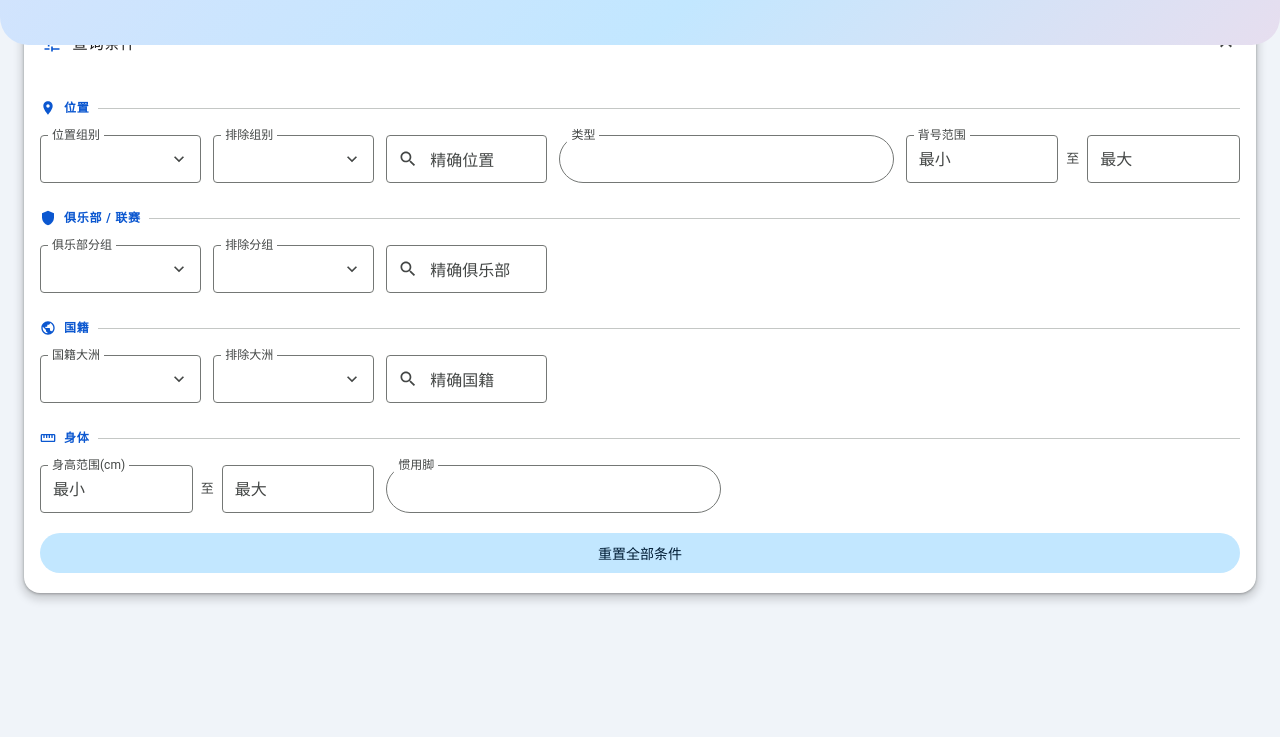
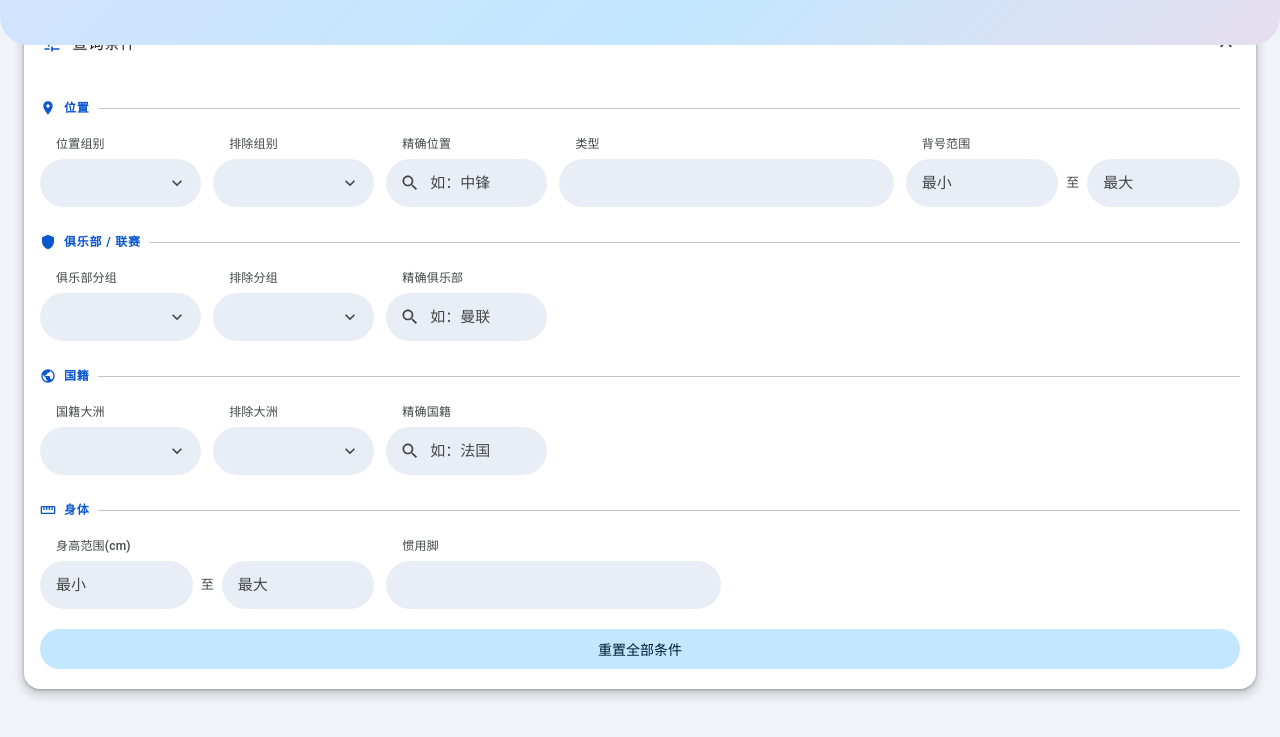
Before and after one commit to InGnIJM/kuangliangba, a website: page tools/web_template.html in a window 1280 px wide. Shown: the part 87-824 px from the top of the page. Before the commit the page ends 800 px from the top, so only its background shows below. Drawn offline with Linux system fonts and the light colour scheme.

Commit message:
style:筛选控件改为胶囊样式并统一标签布局

```diff
--- a/tools/web_template.html
+++ b/tools/web_template.html
@@ -192,48 +192,56 @@ details#filters[open] summary .chev { transform: rotate(180deg); }
   grid-template-columns: repeat(auto-fill, minmax(160px, 1fr));
   gap: 18px 12px;
 }
-.field { position: relative; min-width: 0; }
+.field { min-width: 0; }
+.field > label {
+  display: block;
+  font-size: 12px;
+  font-weight: 500;
+  letter-spacing: .2px;
+  color: var(--on-surface-variant);
+  padding: 0 16px 6px;
+}
+.field:focus-within > label { color: var(--primary); }
+.ctrl { position: relative; }
 .field .pair { display: flex; align-items: center; gap: 8px; }
-.field .sub { position: relative; flex: 1; min-width: 0; }
+.field .pair input { flex: 1; min-width: 0; }
 .field .sep {
   color: var(--on-surface-variant);
   font-size: 13px;
   flex-shrink: 0;
 }
 
-/* M3 描边式文本框（outlined） */
+/* Google 风格胶囊控件（pill） */
 select, input {
   width: 100%;
   height: 48px;
-  padding: 0 12px;
-  background: transparent;
+  padding: 0 16px;
+  background: var(--surface-container);
   color: var(--on-surface);
-  border: 1px solid var(--outline);
-  border-radius: 4px;
-  font-size: 16px;
+  border: none;
+  border-radius: 24px;
+  font-size: 15px;
   font-family: inherit;
   outline: none;
   caret-color: var(--primary);
-  transition: border-color .15s var(--ease-standard), box-shadow .15s var(--ease-standard);
+  transition: background-color .15s var(--ease-standard), box-shadow .2s var(--ease);
 }
 select {
   appearance: none;
   padding-right: 44px;
   cursor: pointer;
 }
-select:hover, input:hover { border-color: var(--on-surface); }
+select:hover, input:hover { background: var(--surface-high); }
 select:focus, input:focus {
-  border-color: var(--primary);
-  box-shadow: inset 0 0 0 1px var(--primary);
+  background: var(--surface-lowest);
+  box-shadow: 0 0 0 2px var(--primary), var(--shadow-1);
 }
-input::placeholder { color: transparent; }
-input:focus::placeholder { color: var(--on-surface-variant); }
-.field .sub input::placeholder { color: var(--on-surface-variant); }
+input::placeholder { color: var(--on-surface-variant); }
 input[type=number] { appearance: textfield; -moz-appearance: textfield; }
 input::-webkit-outer-spin-button, input::-webkit-inner-spin-button { -webkit-appearance: none; }
 
 /* 下拉箭头 / 前导图标 / 清除按钮 */
-.field > svg.chev-f, .field > svg.lead {
+.ctrl > svg.chev-f, .ctrl > svg.lead {
   position: absolute;
   top: 14px;
   width: 20px;
@@ -242,88 +250,62 @@ input::-webkit-outer-spin-button, input::-webkit-inner-spin-button { -webkit-app
   pointer-events: none;
   transition: transform .2s var(--ease), color .15s var(--ease-standard);
 }
-.field > svg.chev-f { right: 12px; }
-.field > svg.lead { left: 12px; }
-.field:focus-within > svg.chev-f { transform: rotate(180deg); color: var(--primary); }
-.field:focus-within > svg.lead { color: var(--primary); }
-.field.has-icon > input { padding-left: 44px; padding-right: 40px; }
-.field.has-icon > label { left: 40px; }
+.ctrl > svg.chev-f { right: 14px; }
+.ctrl > svg.lead { left: 14px; }
+.ctrl:focus-within > svg.chev-f { transform: rotate(180deg); color: var(--primary); }
+.ctrl:focus-within > svg.lead { color: var(--primary); }
+.ctrl > input.lead-in { padding-left: 44px; padding-right: 44px; }
 .clr {
   position: absolute;
-  right: 8px;
+  right: 10px;
   top: 12px;
   width: 24px;
   height: 24px;
   border: none;
   border-radius: 12px;
-  background: transparent;
+  background: var(--surface-high);
   color: var(--on-surface-variant);
   display: none;
   align-items: center;
   justify-content: center;
   cursor: pointer;
   padding: 0;
+  transition: background-color .15s, color .15s, transform .15s var(--ease);
 }
-.clr:hover { background: color-mix(in srgb, var(--on-surface) 8%, transparent); color: var(--on-surface); }
-.field.has-value .clr { display: inline-flex; }
+.clr:hover { background: var(--outline-variant); color: var(--on-surface); }
+.clr:active { transform: scale(.9); }
+.ctrl.has-value .clr { display: inline-flex; }
 
-/* 浮动 label：默认落在框内，聚焦/有值时上浮 */
-.field > label {
-  position: absolute;
-  left: 8px;
-  top: 14px;
-  padding: 0 4px;
-  font-size: 16px;
-  color: var(--on-surface-variant);
-  pointer-events: none;
-  white-space: nowrap;
-  background: transparent;
-  transition: top .15s var(--ease-standard), font-size .15s var(--ease-standard),
-              color .15s var(--ease-standard), background-color .15s var(--ease-standard);
-}
-.field > input:focus ~ label,
-.field > input:not(:placeholder-shown) ~ label,
-.field > select ~ label,
-.field.seg > label,
-.field.range > label {
-  top: -9px;
-  left: 8px;
-  font-size: 12px;
-  background: var(--surface-lowest);
-}
-.field > input:focus ~ label,
-.field > select:focus ~ label,
-.field.seg:focus-within > label,
-.field.range:focus-within > label { color: var(--primary); }
-
-/* ===== M3 分段按钮 ===== */
+/* ===== 分段按钮（胶囊容器式） ===== */
 .segmented {
   display: flex;
   height: 48px;
-  border: 1px solid var(--outline);
+  padding: 4px;
+  gap: 4px;
+  background: var(--surface-container);
   border-radius: 24px;
-  overflow: hidden;
 }
 .segmented button {
   flex: 1;
   min-width: 0;
   border: none;
+  border-radius: 20px;
   background: transparent;
-  color: var(--on-surface);
+  color: var(--on-surface-variant);
   font-size: 14px;
   font-family: inherit;
   cursor: pointer;
   position: relative;
   overflow: hidden;
   white-space: nowrap;
-  transition: background-color .15s var(--ease-standard), color .15s var(--ease-standard);
+  transition: background-color .2s var(--ease), color .2s var(--ease), box-shadow .2s var(--ease);
 }
-.segmented button + button { border-left: 1px solid var(--outline); }
-.segmented button:hover { background: color-mix(in srgb, var(--on-surface) 6%, transparent); }
+.segmented button:hover { color: var(--on-surface); }
 .segmented button.active {
   background: var(--secondary-container);
   color: var(--on-secondary-container);
   font-weight: 500;
+  box-shadow: var(--shadow-1);
 }
 .segmented button.active::before {
   content: "";
@@ -553,59 +535,52 @@ main { padding: 0 16px 32px; }
   <div class="filter-body">
     <div class="grid">
       <div class="section-title"><svg viewBox="0 0 24 24" fill="currentColor"><path d="M12 2C8.13 2 5 5.13 5 9c0 5.25 7 13 7 13s7-7.75 7-13c0-3.87-3.13-7-7-7zm0 9.5c-1.38 0-2.5-1.12-2.5-2.5s1.12-2.5 2.5-2.5 2.5 1.12 2.5 2.5-1.12 2.5-2.5 2.5z"/></svg>位置</div>
-      <div class="field"><select id="posGroup"></select><svg class="chev-f" viewBox="0 0 24 24" fill="currentColor"><path d="M16.59 8.59L12 13.17 7.41 8.59 6 10l6 6 6-6z"/></svg><label>位置组别</label></div>
-      <div class="field"><select id="posGroupEx"></select><svg class="chev-f" viewBox="0 0 24 24" fill="currentColor"><path d="M16.59 8.59L12 13.17 7.41 8.59 6 10l6 6 6-6z"/></svg><label>排除组别</label></div>
-      <div class="field has-icon">
+      <div class="field"><label>位置组别</label><div class="ctrl"><select id="posGroup"></select><svg class="chev-f" viewBox="0 0 24 24" fill="currentColor"><path d="M16.59 8.59L12 13.17 7.41 8.59 6 10l6 6 6-6z"/></svg></div></div>
+      <div class="field"><label>排除组别</label><div class="ctrl"><select id="posGroupEx"></select><svg class="chev-f" viewBox="0 0 24 24" fill="currentColor"><path d="M16.59 8.59L12 13.17 7.41 8.59 6 10l6 6 6-6z"/></svg></div></div>
+      <div class="field"><label>精确位置</label><div class="ctrl">
         <svg class="lead" viewBox="0 0 24 24" fill="currentColor"><path d="M15.5 14h-.79l-.28-.27C15.41 12.59 16 11.11 16 9.5 16 5.91 13.09 3 9.5 3S3 5.91 3 9.5 5.91 16 9.5 16c1.61 0 3.09-.59 4.23-1.57l.27.28v.79l5 4.99L20.49 19l-4.99-5zm-6 0C7.01 14 5 11.99 5 9.5S7.01 5 9.5 5 14 7.01 14 9.5 11.99 14 9.5 14z"/></svg>
-        <input id="pos" list="dl-pos" placeholder=" ">
+        <input id="pos" class="lead-in" list="dl-pos" placeholder="如：中锋">
         <button type="button" class="clr" tabindex="-1" aria-label="清除"><svg width="14" height="14" viewBox="0 0 24 24" fill="currentColor"><path d="M19 6.41L17.59 5 12 10.59 6.41 5 5 6.41 10.59 12 5 17.59 6.41 19 12 13.41 17.59 19 19 17.59 13.41 12z"/></svg></button>
-        <label>精确位置</label>
+      </div></div>
+      <div class="field seg"><label>类型</label>
+        <div class="segmented" id="type" data-values="全部,现役,历史"></div>
       </div>
-      <div class="field seg">
-        <div class="segmented" id="type" data-values="全部,现役,历史"></div>
-        <label>类型</label>
-      </div>
-      <div class="field range">
+      <div class="field range"><label>背号范围</label>
         <div class="pair">
-          <div class="sub"><input id="shirtMin" type="number" inputmode="numeric" placeholder="最小"></div>
+          <input id="shirtMin" type="number" inputmode="numeric" placeholder="最小">
           <span class="sep">至</span>
-          <div class="sub"><input id="shirtMax" type="number" inputmode="numeric" placeholder="最大"></div>
+          <input id="shirtMax" type="number" inputmode="numeric" placeholder="最大">
         </div>
-        <label>背号范围</label>
       </div>
 
       <div class="section-title"><svg viewBox="0 0 24 24" fill="currentColor"><path d="M12 1L3 5v6c0 5.55 3.84 10.74 9 12 5.16-1.26 9-6.45 9-12V5l-9-4z"/></svg>俱乐部 / 联赛</div>
-      <div class="field"><select id="leagueGroup"></select><svg class="chev-f" viewBox="0 0 24 24" fill="currentColor"><path d="M16.59 8.59L12 13.17 7.41 8.59 6 10l6 6 6-6z"/></svg><label>俱乐部分组</label></div>
-      <div class="field"><select id="leagueGroupEx"></select><svg class="chev-f" viewBox="0 0 24 24" fill="currentColor"><path d="M16.59 8.59L12 13.17 7.41 8.59 6 10l6 6 6-6z"/></svg><label>排除分组</label></div>
-      <div class="field has-icon">
+      <div class="field"><label>俱乐部分组</label><div class="ctrl"><select id="leagueGroup"></select><svg class="chev-f" viewBox="0 0 24 24" fill="currentColor"><path d="M16.59 8.59L12 13.17 7.41 8.59 6 10l6 6 6-6z"/></svg></div></div>
+      <div class="field"><label>排除分组</label><div class="ctrl"><select id="leagueGroupEx"></select><svg class="chev-f" viewBox="0 0 24 24" fill="currentColor"><path d="M16.59 8.59L12 13.17 7.41 8.59 6 10l6 6 6-6z"/></svg></div></div>
+      <div class="field"><label>精确俱乐部</label><div class="ctrl">
         <svg class="lead" viewBox="0 0 24 24" fill="currentColor"><path d="M15.5 14h-.79l-.28-.27C15.41 12.59 16 11.11 16 9.5 16 5.91 13.09 3 9.5 3S3 5.91 3 9.5 5.91 16 9.5 16c1.61 0 3.09-.59 4.23-1.57l.27.28v.79l5 4.99L20.49 19l-4.99-5zm-6 0C7.01 14 5 11.99 5 9.5S7.01 5 9.5 5 14 7.01 14 9.5 11.99 14 9.5 14z"/></svg>
-        <input id="club" list="dl-club" placeholder=" ">
+        <input id="club" class="lead-in" list="dl-club" placeholder="如：曼联">
         <button type="button" class="clr" tabindex="-1" aria-label="清除"><svg width="14" height="14" viewBox="0 0 24 24" fill="currentColor"><path d="M19 6.41L17.59 5 12 10.59 6.41 5 5 6.41 10.59 12 5 17.59 6.41 19 12 13.41 17.59 19 19 17.59 13.41 12z"/></svg></button>
-        <label>精确俱乐部</label>
-      </div>
+      </div></div>
 
       <div class="section-title"><svg viewBox="0 0 24 24" fill="currentColor"><path d="M12 2C6.48 2 2 6.48 2 12s4.48 10 10 10 10-4.48 10-10S17.52 2 12 2zm-1 17.93c-3.95-.49-7-3.85-7-7.93 0-.62.08-1.21.21-1.79L9 15v1c0 1.1.9 2 2 2v1.93zm6.9-2.54c-.26-.81-1-1.39-1.9-1.39h-1v-3c0-.55-.45-1-1-1H8v-2h2c.55 0 1-.45 1-1V7h2c1.1 0 2-.9 2-2v-.41c2.93 1.19 5 4.06 5 7.41 0 2.08-.8 3.97-2.1 5.39z"/></svg>国籍</div>
-      <div class="field"><select id="continent"></select><svg class="chev-f" viewBox="0 0 24 24" fill="currentColor"><path d="M16.59 8.59L12 13.17 7.41 8.59 6 10l6 6 6-6z"/></svg><label>国籍大洲</label></div>
-      <div class="field"><select id="continentEx"></select><svg class="chev-f" viewBox="0 0 24 24" fill="currentColor"><path d="M16.59 8.59L12 13.17 7.41 8.59 6 10l6 6 6-6z"/></svg><label>排除大洲</label></div>
-      <div class="field has-icon">
+      <div class="field"><label>国籍大洲</label><div class="ctrl"><select id="continent"></select><svg class="chev-f" viewBox="0 0 24 24" fill="currentColor"><path d="M16.59 8.59L12 13.17 7.41 8.59 6 10l6 6 6-6z"/></svg></div></div>
+      <div class="field"><label>排除大洲</label><div class="ctrl"><select id="continentEx"></select><svg class="chev-f" viewBox="0 0 24 24" fill="currentColor"><path d="M16.59 8.59L12 13.17 7.41 8.59 6 10l6 6 6-6z"/></svg></div></div>
+      <div class="field"><label>精确国籍</label><div class="ctrl">
         <svg class="lead" viewBox="0 0 24 24" fill="currentColor"><path d="M15.5 14h-.79l-.28-.27C15.41 12.59 16 11.11 16 9.5 16 5.91 13.09 3 9.5 3S3 5.91 3 9.5 5.91 16 9.5 16c1.61 0 3.09-.59 4.23-1.57l.27.28v.79l5 4.99L20.49 19l-4.99-5zm-6 0C7.01 14 5 11.99 5 9.5S7.01 5 9.5 5 14 7.01 14 9.5 11.99 14 9.5 14z"/></svg>
-        <input id="country" list="dl-country" placeholder=" ">
+        <input id="country" class="lead-in" list="dl-country" placeholder="如：法国">
         <button type="button" class="clr" tabindex="-1" aria-label="清除"><svg width="14" height="14" viewBox="0 0 24 24" fill="currentColor"><path d="M19 6.41L17.59 5 12 10.59 6.41 5 5 6.41 10.59 12 5 17.59 6.41 19 12 13.41 17.59 19 19 17.59 13.41 12z"/></svg></button>
-        <label>精确国籍</label>
-      </div>
+      </div></div>
 
       <div class="section-title"><svg viewBox="0 0 24 24" fill="currentColor"><path d="M21 6H3c-1.1 0-2 .9-2 2v8c0 1.1.9 2 2 2h18c1.1 0 2-.9 2-2V8c0-1.1-.9-2-2-2zm0 10H3V8h2v4h2V8h2v4h2V8h2v4h2V8h2v4h2V8h2v8z"/></svg>身体</div>
-      <div class="field range">
+      <div class="field range"><label>身高范围(cm)</label>
         <div class="pair">
-          <div class="sub"><input id="heightMin" type="number" inputmode="numeric" placeholder="最小"></div>
+          <input id="heightMin" type="number" inputmode="numeric" placeholder="最小">
           <span class="sep">至</span>
-          <div class="sub"><input id="heightMax" type="number" inputmode="numeric" placeholder="最大"></div>
+          <input id="heightMax" type="number" inputmode="numeric" placeholder="最大">
         </div>
-        <label>身高范围(cm)</label>
       </div>
-      <div class="field seg">
+      <div class="field seg"><label>惯用脚</label>
         <div class="segmented" id="foot"></div>
-        <label>惯用脚</label>
       </div>
     </div>
     <button id="reset">重置全部条件</button>
```
